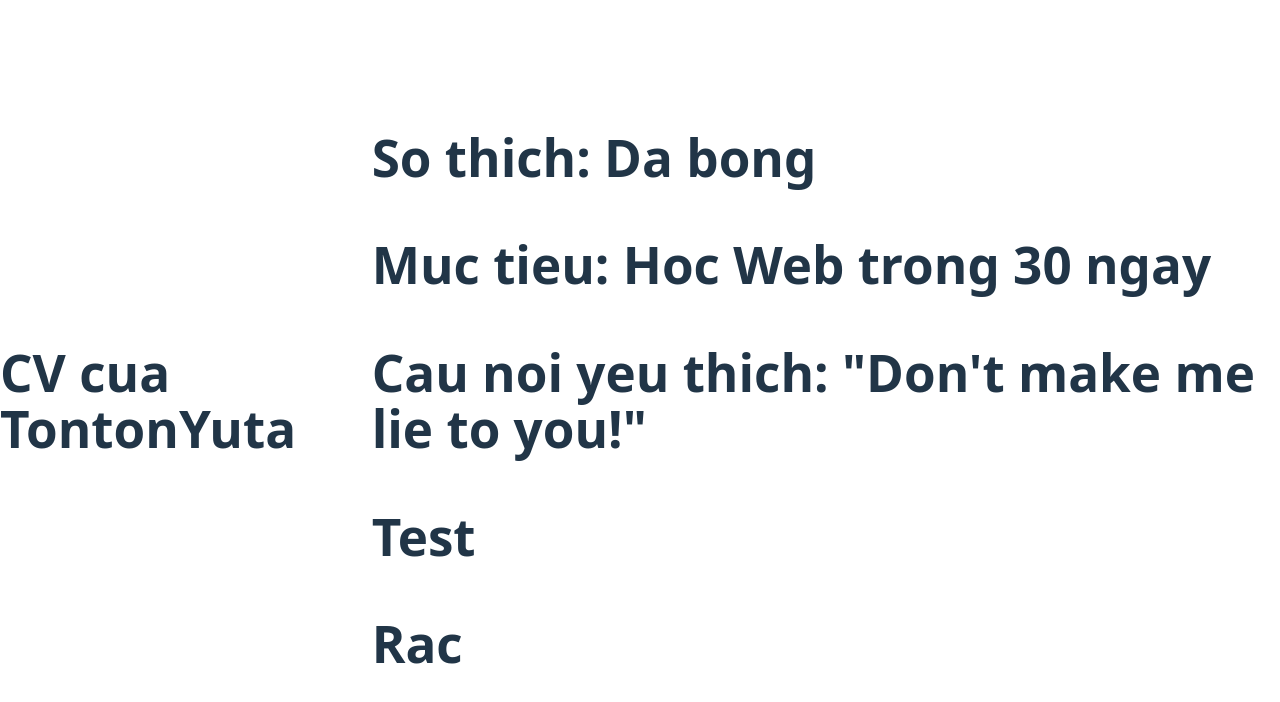
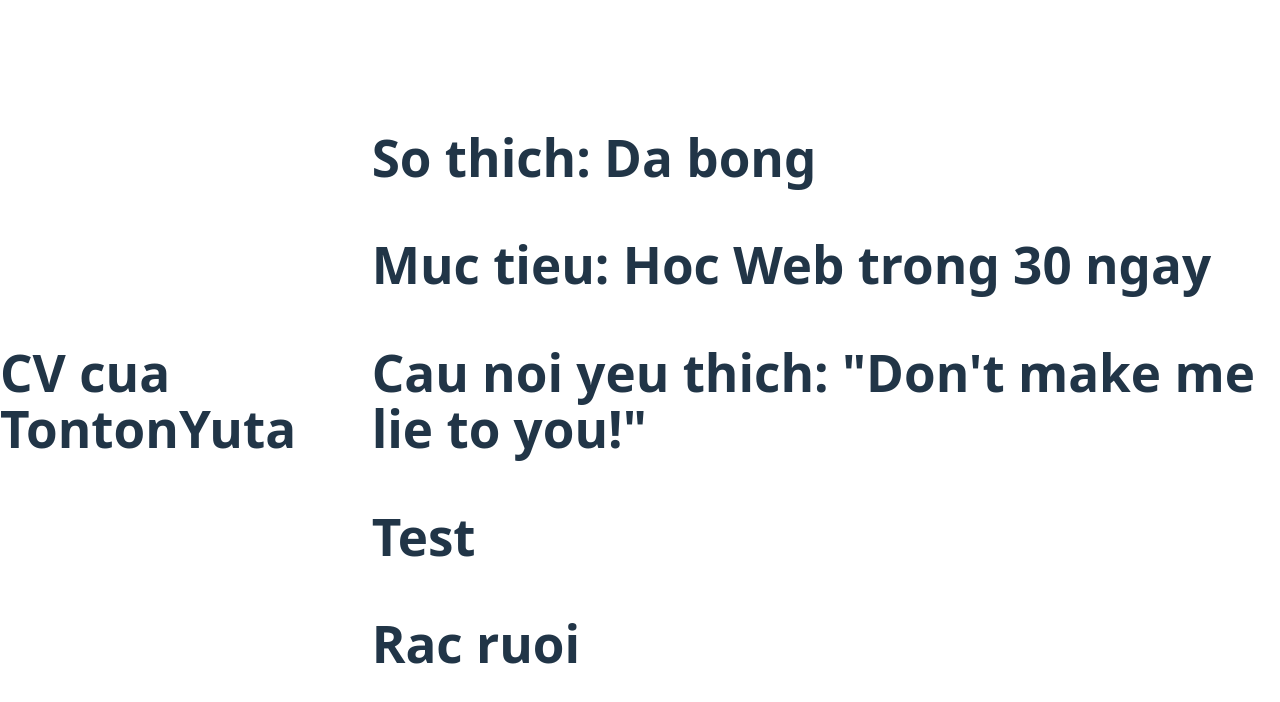
Before and after one commit to TontonYuta/project-teamwork, a website built with Vite: page index.html in a window 1280 px wide. Built offline with nearby package versions, Linux system fonts and the light colour scheme.

Commit message:
Sua bay ba

```diff
--- a/index.html
+++ b/index.html
@@ -3,4 +3,4 @@
 <p>Muc tieu: Hoc Web trong 30 ngay</p>
 <p>Cau noi yeu thich: "Don't make me lie to you!"</p>
 <p>Test</p>
-<p>Rac</p>
+<p>Rac ruoi</p>
```
